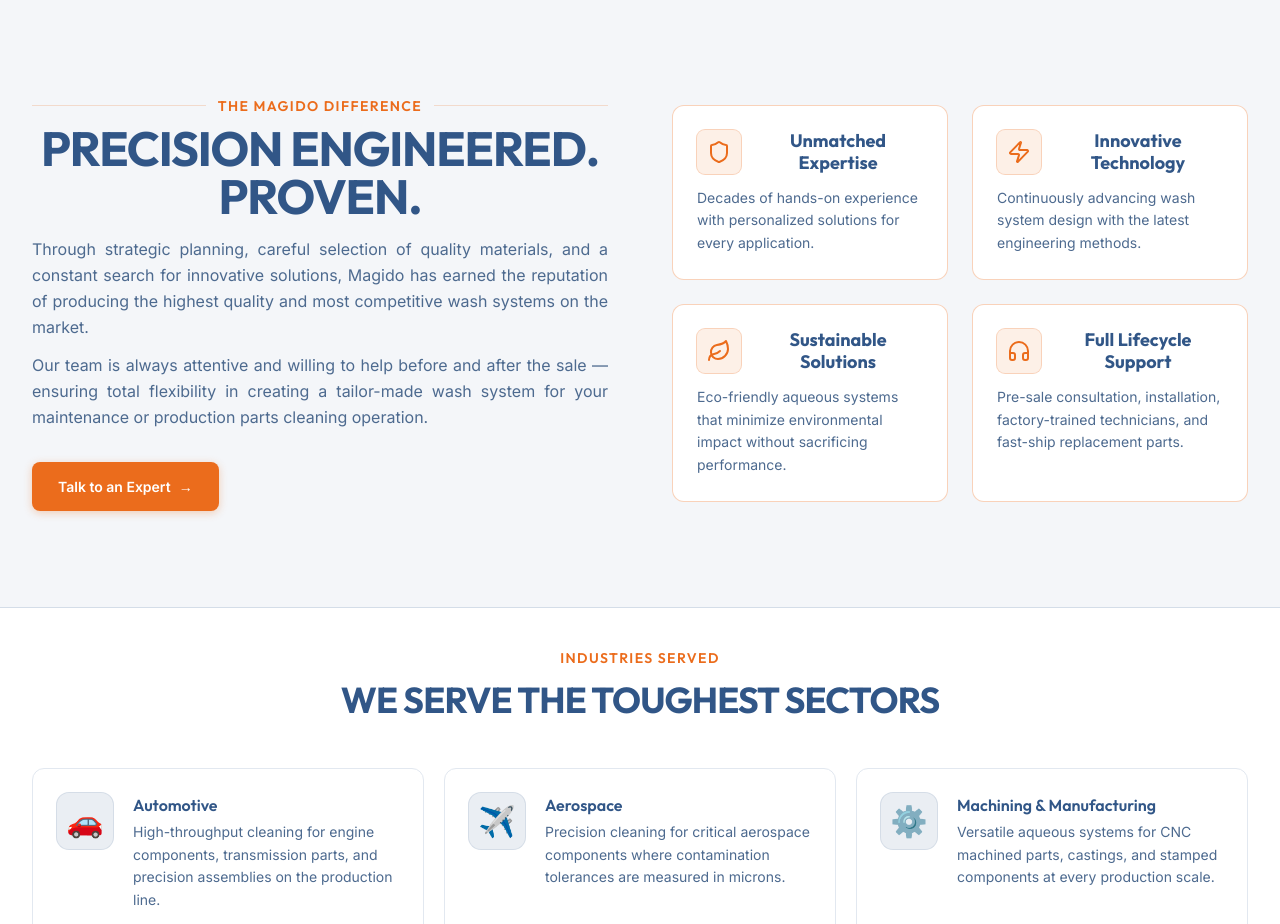
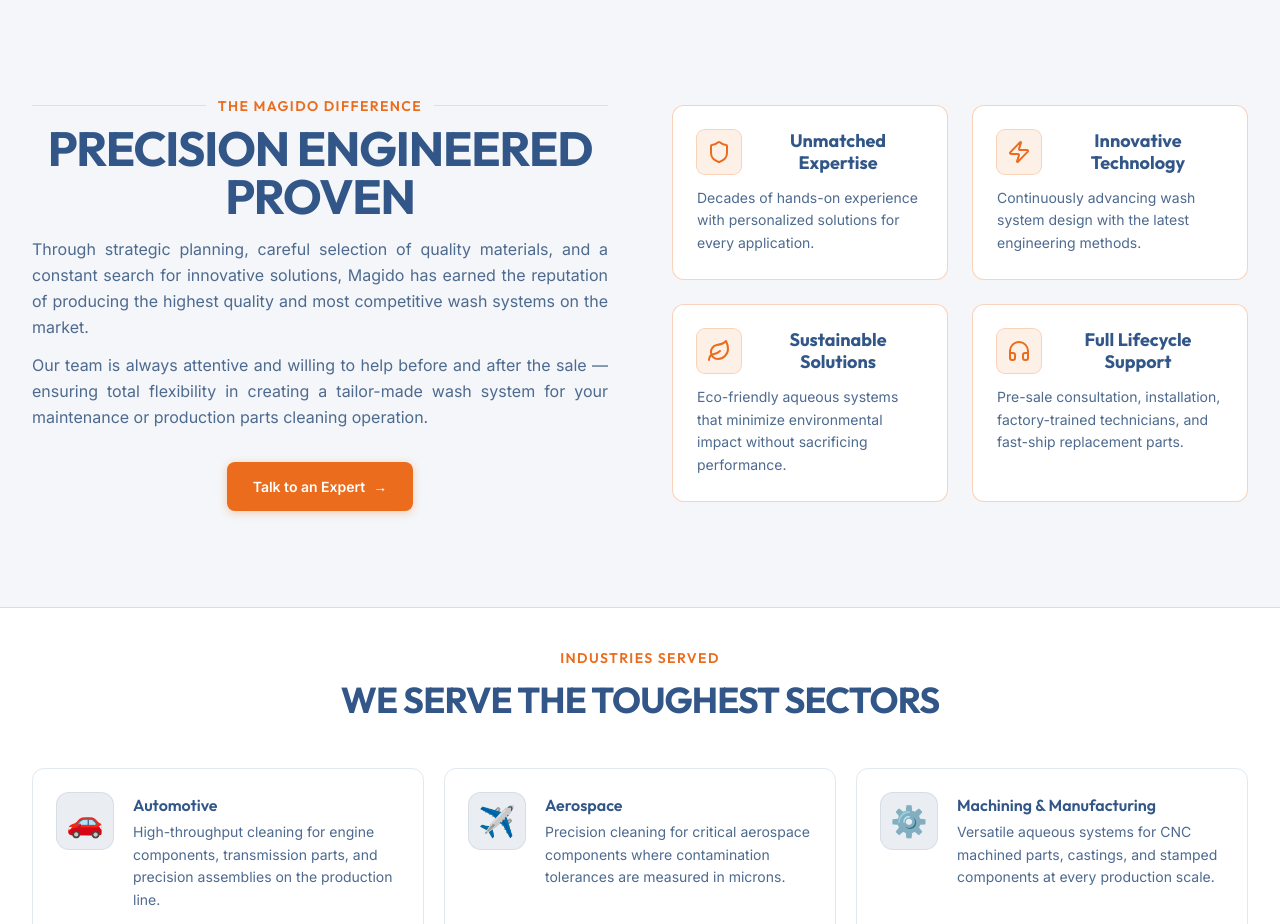
Before and after one commit to JasonBee99/MagidoUSA, a Next.js app: page / in a window 1280 px wide. Shown: the part 2500-3424 px from the top of the page. Built offline with nearby package versions, Linux system fonts and the light colour scheme.

Commit message:
Phase 23: center Talk to an Expert button, remove periods from heading

```diff
--- a/src/app/page.tsx
+++ b/src/app/page.tsx
@@ -229,7 +229,7 @@ export default function HomePage() {
                 <div className="h-px flex-1 bg-magido-orange/20" />
               </div>
               <h2 className="mt-2 text-center font-display text-4xl font-bold uppercase tracking-tight text-[var(--color-text)] sm:text-5xl">
-                Precision Engineered. Proven.
+                Precision Engineered Proven
               </h2>
               <p className="mt-4 text-justify text-base leading-relaxed text-[var(--color-text-secondary)]">
                 Through strategic planning, careful selection of quality materials, and a constant search for innovative solutions, Magido has earned the reputation of producing the highest quality and most competitive wash systems on the market.
@@ -237,7 +237,7 @@ export default function HomePage() {
               <p className="mt-3 text-justify text-base leading-relaxed text-[var(--color-text-secondary)]">
                 Our team is always attentive and willing to help before and after the sale — ensuring total flexibility in creating a tailor-made wash system for your maintenance or production parts cleaning operation.
               </p>
-              <div className="mt-8">
+              <div className="mt-8 text-center">
                 <Link href="/contact" className="btn-primary">
                   Talk to an Expert
                   <span className="btn-arrow">→</span>
```
